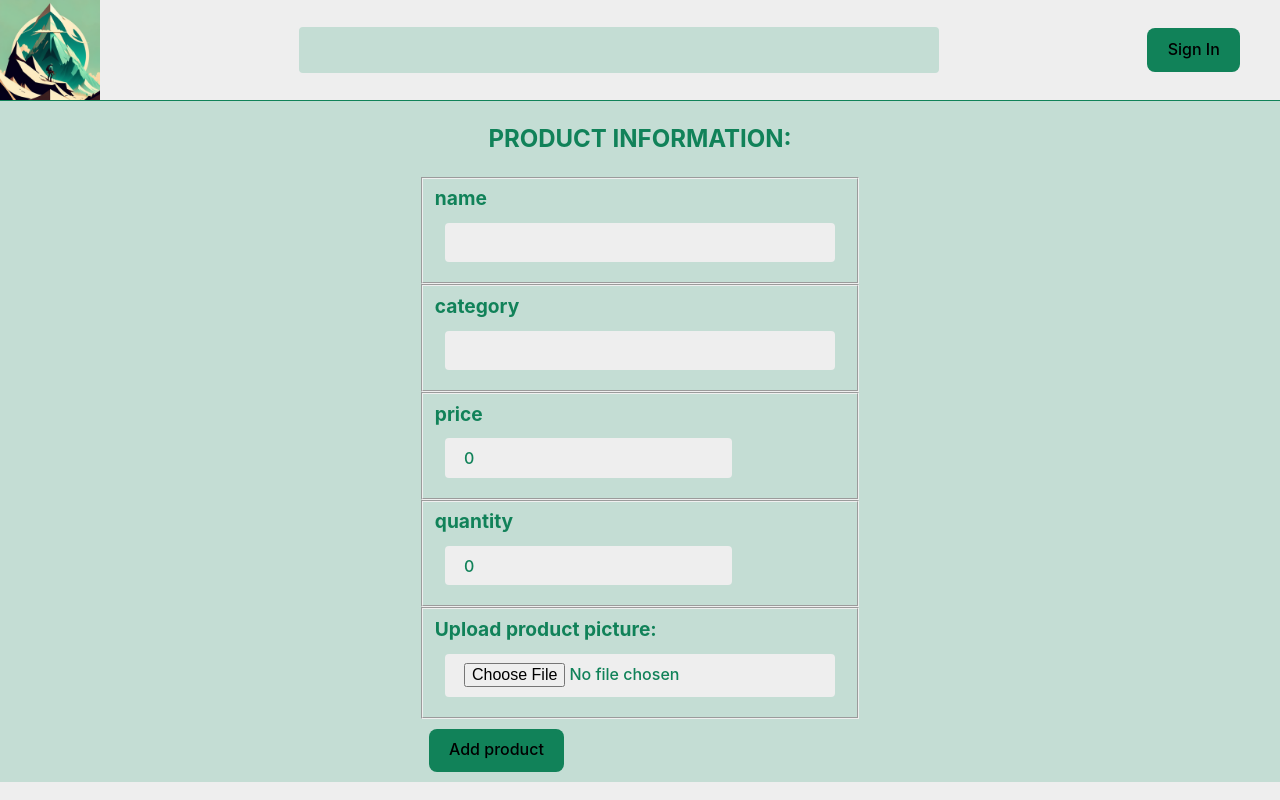
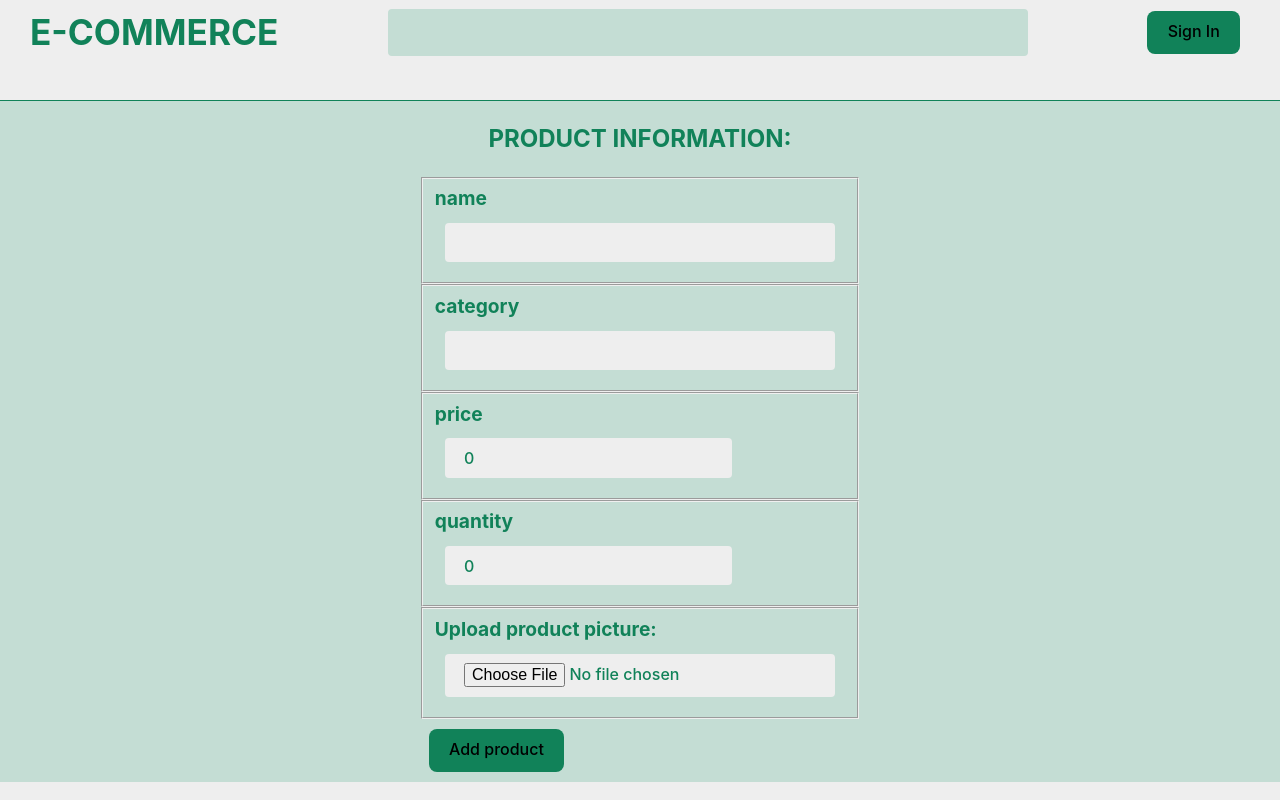
Before and after one commit to sherrilla71940/e-commerce-app-thesis-project, a React (Vite) app in the folder client/: page /sell in a window 1280 px wide. Built offline with nearby package versions, Linux system fonts and the light colour scheme.

Commit message:
[FE] visibility issue fixed

```diff
--- a/client/src/App.tsx
+++ b/client/src/App.tsx
@@ -50,6 +50,7 @@ const { loggedIn } = userStore()
           <>
             <Navbar />
             <ShoppingCart />
+            <Menu/>
             <ItemDetails/>
             <div id="detail">
               {/* <Outlet /> */}
--- a/client/src/components/item-details/ItemDetails.tsx
+++ b/client/src/components/item-details/ItemDetails.tsx
@@ -1,5 +1,5 @@
-import mock from '../../mock-data/mock.json'
-import { Product } from '../../models/models'
+// import mock from '../../mock-data/mock.json'
+// import { Product } from '../../models/models'
 import styles from './ItemDetails.module.css'
 import { useCartSlice } from '../../zustand/ShoppingCartSlice'
 import { useParams } from 'react-router-dom'
@@ -21,8 +21,8 @@ export default function ItemDetails() {
   const openCart = useCartSlice((state) => state.openCart)
 
   useEffect(() => {
-  setVisibility(false)
-    }, [id]);
+  // setVisibility(false)
+    }, [visible]);
 
   // URL query and fetch the DB
   // const data = JSON.parse(JSON.stringify(mock))
@@ -30,7 +30,7 @@ export default function ItemDetails() {
 
   const param = useParams()
   let product = storeItems.find(item => String(item.id) === param.id)
-  console.log(product)
+  console.log(visible)
 
   // handle size selection
   const handleSizeSelection = (e: React.SyntheticEvent) => {
--- a/client/src/components/menu/menu.tsx
+++ b/client/src/components/menu/menu.tsx
@@ -13,7 +13,7 @@ export default function Menu() {
 
   const { id } = userStore();
   const {visible, setVisibility} = menuStore();
-  // console.log(visible, setVisibility)
+  console.log(visible)
 
   function closeMenu() {
   setVisibility(false)
@@ -30,7 +30,7 @@ export default function Menu() {
   }
 
   function goToStore() {
-    // setVisibility(false)
+    setVisibility(false)
     navigate(`/sellers/${id}`);
   }
 
--- a/client/src/components/navbar/Navbar.tsx
+++ b/client/src/components/navbar/Navbar.tsx
@@ -4,7 +4,7 @@ import { useNavigate } from 'react-router-dom'
 import { useCartSlice } from './../../zustand/ShoppingCartSlice'
 import { userStore } from './../../zustand/UserStore'
 import { menuStore } from '../../zustand/menuStore'
-import logo from './../../assets/logo.png'
+// import logo from './../../assets/logo.png'
 
 export default function Navbar() {
 
@@ -27,12 +27,12 @@ export default function Navbar() {
   return (
     <nav className={styles.navbarContainerSticky}>
       <div className={styles.navbarContainerBlock}>
-         <img className={styles.img} alt='store_logo' src={logo} />
-        {/* <h1
+         {/* <img className={styles.img} alt='store_logo' src={logo} /> */}
+        <h1
           className={styles.navbarLeft}
-          onClick={() => navigate('/')}
+          onClick={() => navigate('/1')}
         >E-COMMERCE
-        </h1> */}
+        </h1>
 
         <input className={styles.navbarCenter} />
 
@@ -60,7 +60,8 @@ export default function Navbar() {
               alt='user pic'
               onClick={clickAvatar}
             />
-            : <button className={styles.button}
+            :
+            <button className={styles.button}
               onClick={redirect}>Sign In</button>
           }
 
```
